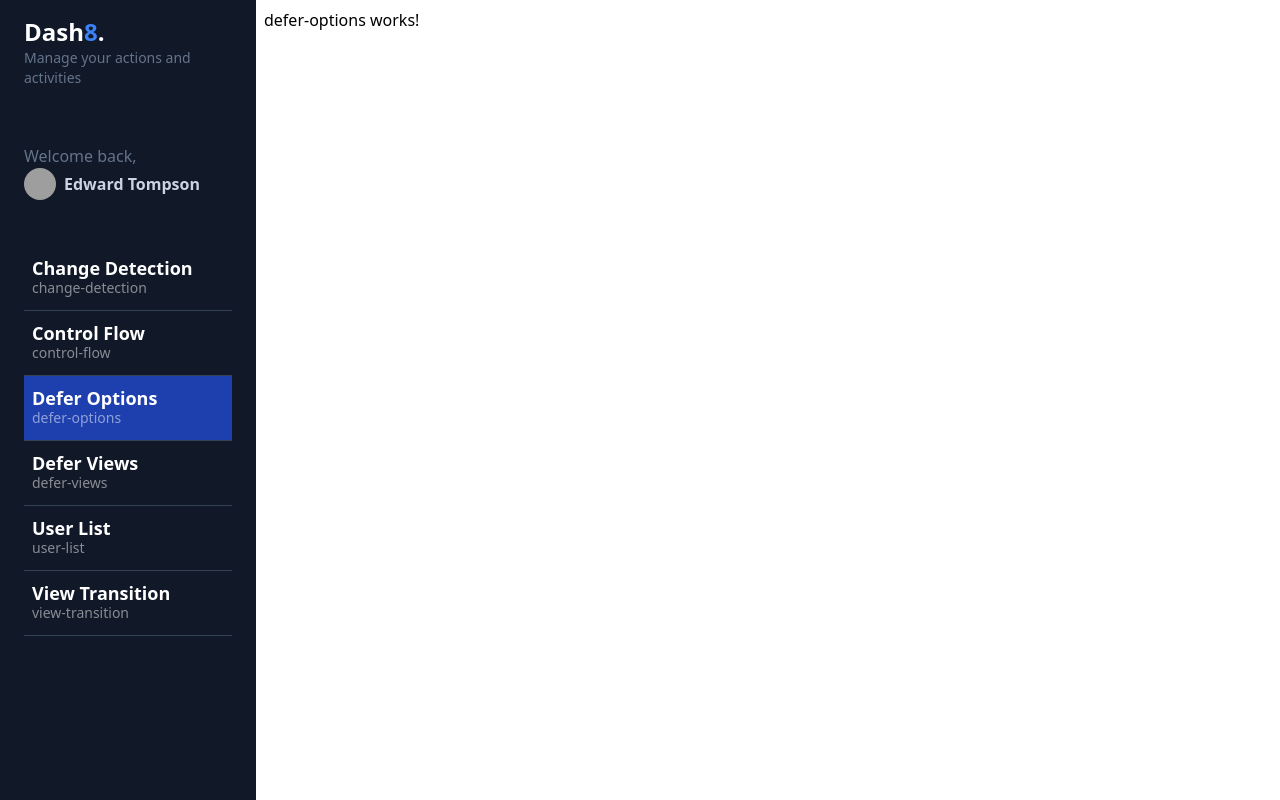
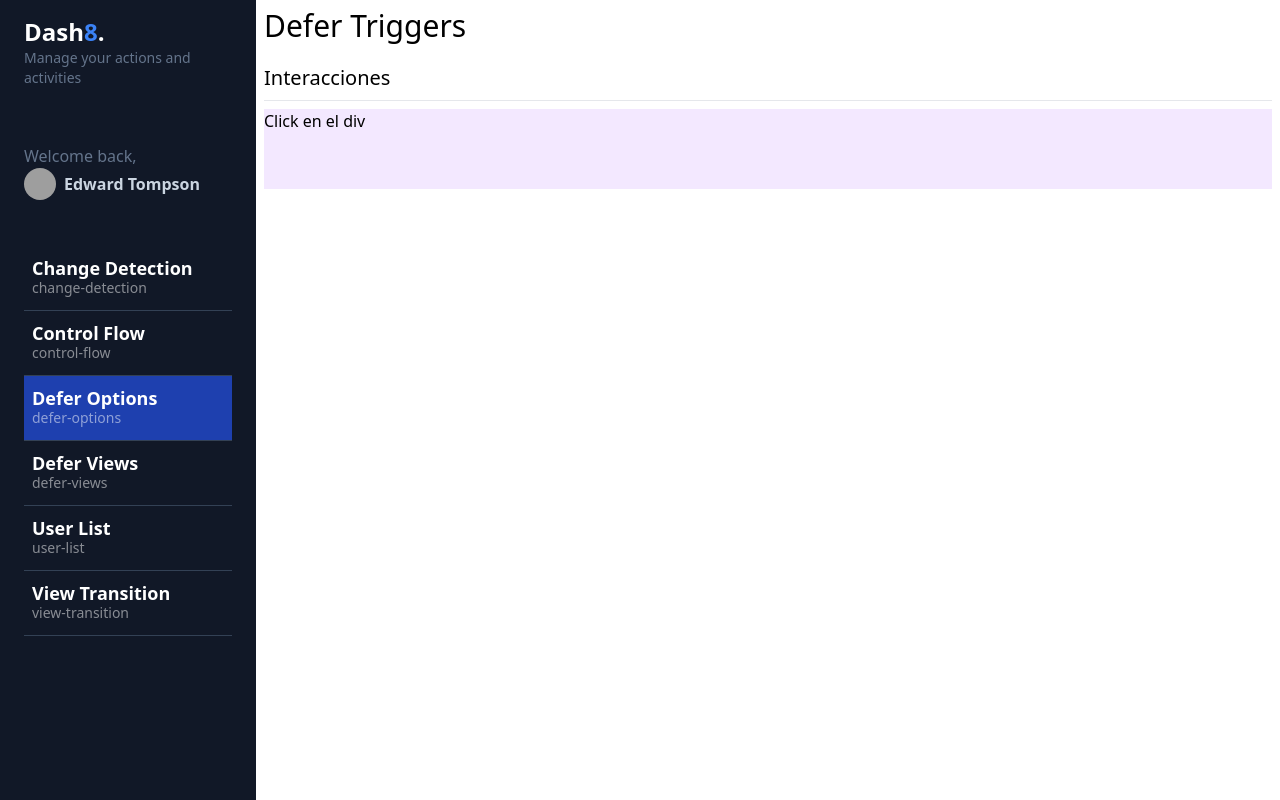
Before and after one commit to suslobo/013-my-dashboard, an Angular app: page /dashboard/defer-options in a window 1280 px wide. Built offline with nearby package versions, Linux system fonts and the light colour scheme; grey boxes are pictures that could not be loaded.

Commit message:
Defer Triggers - Interacciones

```diff
--- a/src/app/dashboard/pages/defer-options/defer-options.component.html
+++ b/src/app/dashboard/pages/defer-options/defer-options.component.html
@@ -1 +1,19 @@
-<p>defer-options works!</p>
+
+<app-title title="Defer Triggers" />
+<!-- primero carga el componente -->
+<section>
+  <h1 class="text-xl">Interacciones</h1>
+  <hr class="my-2">
+
+<!-- y después carga este elemento con el defer -->
+  @defer (on interaction) {
+    <app-heavy-loaders-fast cssClass="bg-blue-500 h-20">
+      <span>On Interaction</span>
+    </app-heavy-loaders-fast>
+  } @placeholder {
+    <div class="w-full h-20 bg-purple-100"> <!-- si clicas se cambia al color azul, si no, se mantiene en purpura -->
+      Click en el div
+    </div>
+  }
+
+</section>
--- a/src/app/dashboard/pages/defer-options/defer-options.component.ts
+++ b/src/app/dashboard/pages/defer-options/defer-options.component.ts
@@ -1,11 +1,15 @@
+import { CommonModule } from '@angular/common';
 import { Component } from '@angular/core';
+import { HeavyLoadersFastComponent } from '@shared/heavy-loaders/heavy-loaders-fast.component';
+import { TitleComponent } from '@shared/title/title.component';
 
 @Component({
   standalone: true,
-  imports: [],
+  imports: [CommonModule, HeavyLoadersFastComponent, TitleComponent],
   templateUrl: './defer-options.component.html',
   styles: ``
 })
 export default class DeferOptionsComponent {
 
+
 }
--- a/src/app/shared/heavy-loaders/heavy-loaders-fast.component.ts
+++ b/src/app/shared/heavy-loaders/heavy-loaders-fast.component.ts
@@ -1,13 +1,24 @@
 import { CommonModule } from '@angular/common';
-import { Component } from '@angular/core';
+import { Component, Input } from '@angular/core';
 
 @Component({
   selector: 'app-heavy-loaders-fast',
   standalone: true,
   imports: [CommonModule],
   template: `
-  <h1>Hola Mundo</h1>`,
+   <section [ngClass]="['w-full', cssClass ]">
+
+    <ng-content />
+
+  </section> `,
 })
 export class HeavyLoadersFastComponent {
+  //Recibimos el input
+  @Input({ required: true }) cssClass!: string;
+
+  constructor() {
+    console.log('HeavyLoader Fast creado');
+  }
+
 
 }
```
